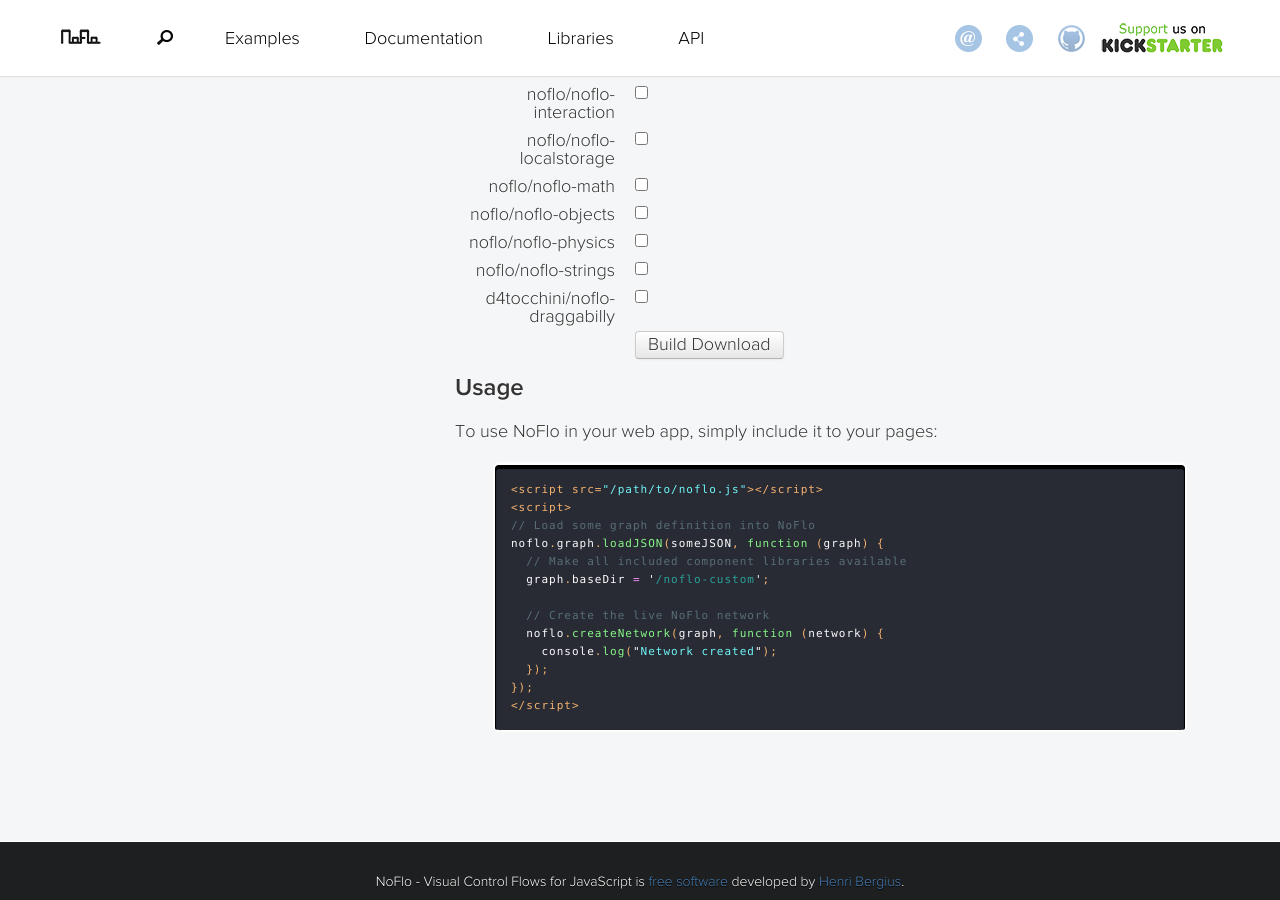
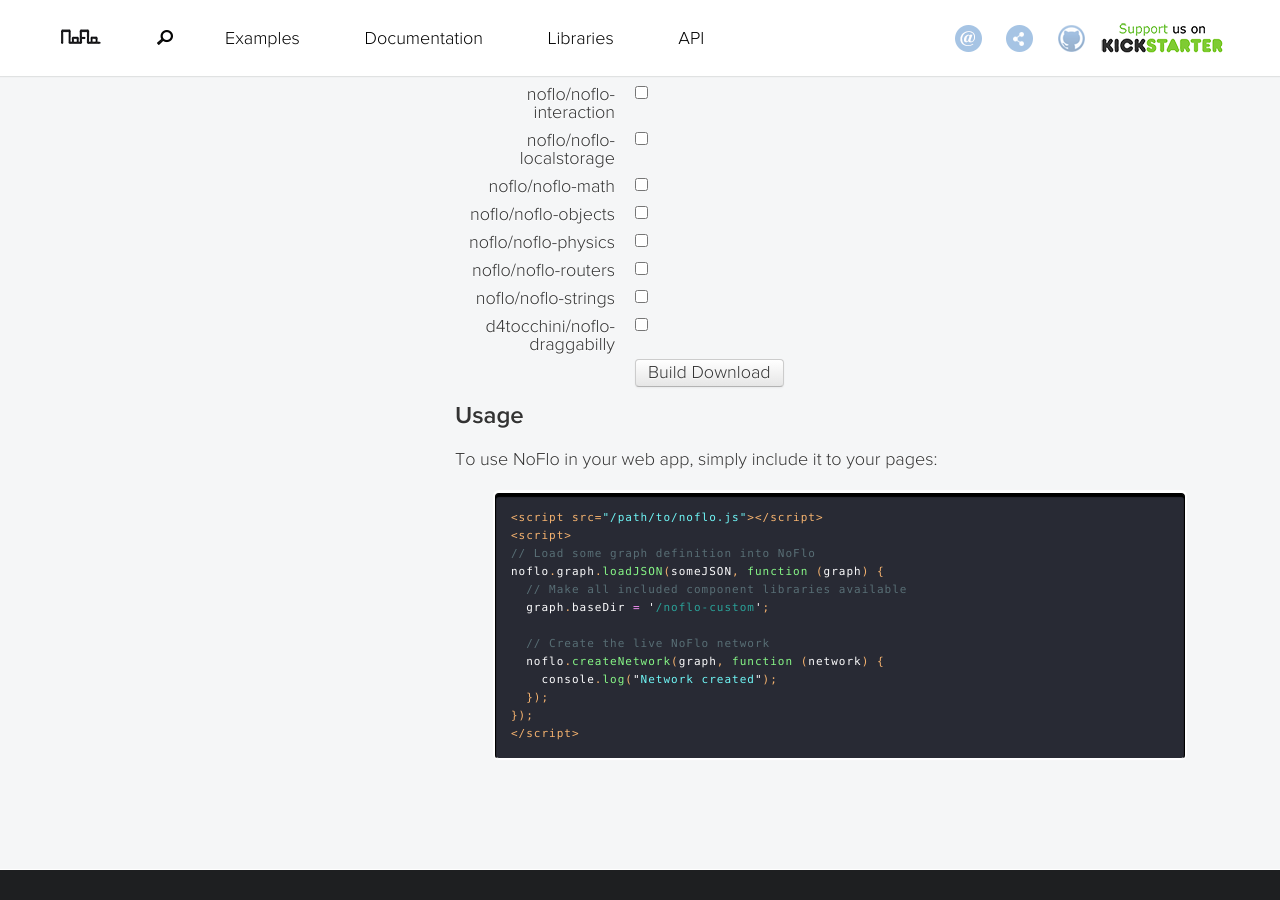
Before and after one commit to noflo/noflo.github.io, a Jekyll site: the page built from download/index.html, in a window 1280 px wide and 900 px high, scrolled down 685 px. Built offline with Jekyll 4.4.1, drawn with Linux system fonts in a browser that asks for light colours; nearby versions of some CDN libraries; Markdown is read by kramdown in place of the engine named in the settings.

Commit message:
Enable routers for web

```diff
--- a/_config.yml
+++ b/_config.yml
@@ -76,6 +76,7 @@ browser_libraries:
   - noflo/noflo-math
   - noflo/noflo-objects
   - noflo/noflo-physics
+  - noflo/noflo-routers
   - noflo/noflo-strings
   - d4tocchini/noflo-draggabilly
 exclude:
```
